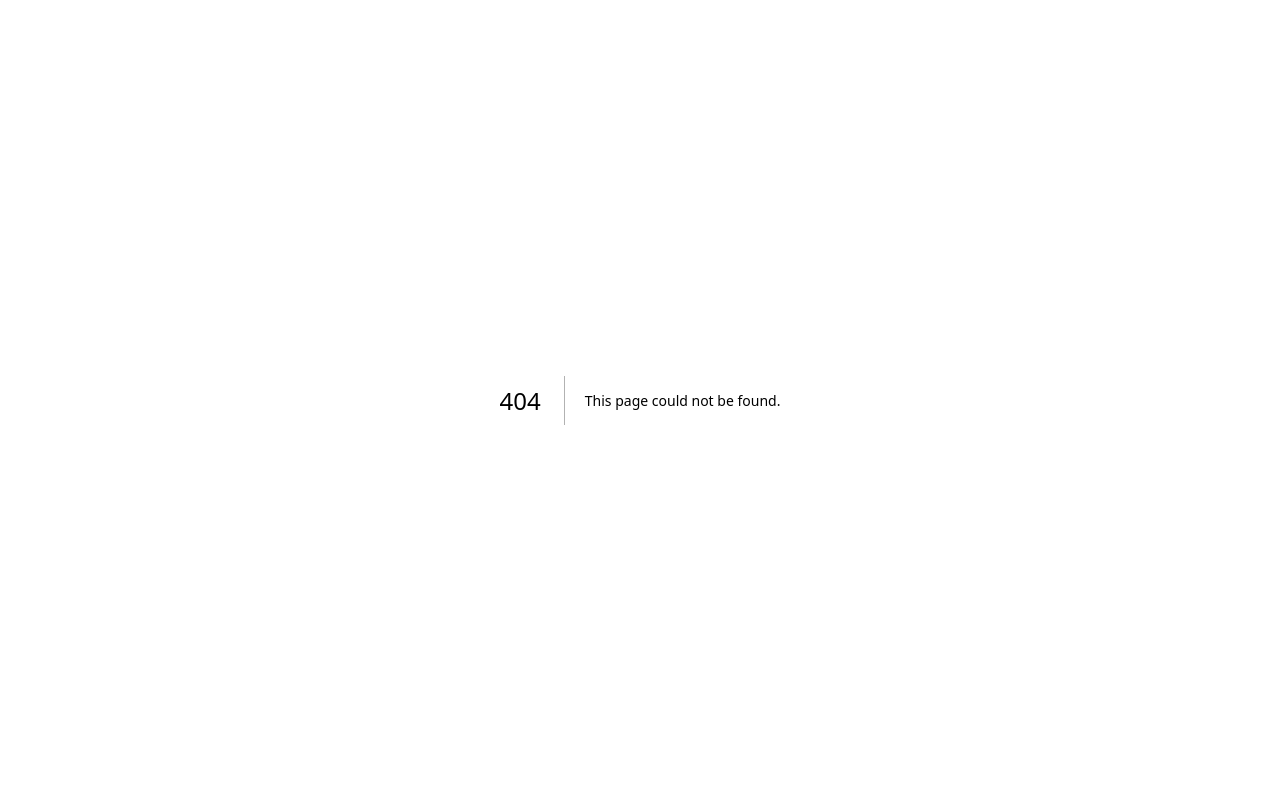
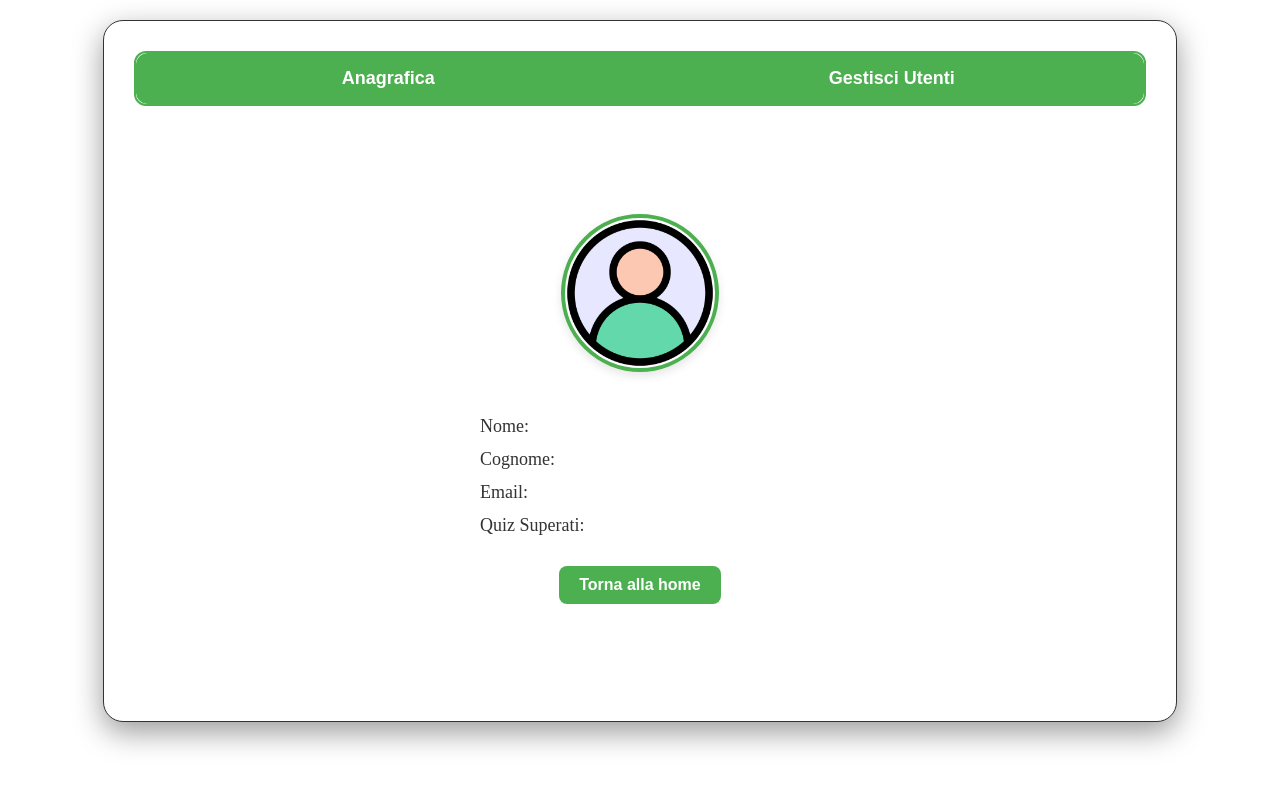
Before and after one commit to powerdom00/tech4all, a Next.js app in the folder client/: page /areaAmministratore in a window 1280 px wide. Before the commit this address had no page. Shown: the top 788 px of the page. Built offline with nearby package versions, Linux system fonts and the light colour scheme.

Commit message:
Creazione pagina areaAmministratore e modfiche all'header
Creata la sezione di anagrafica dell'area degli amministratori e fatto un controllo sulla sessione nell'header per visualizzare areaUtente o areaAmministratore in base al ruolo

```diff
--- /dev/null
+++ b/client/pages/areaAmministratore.tsx
@@ -0,0 +1,153 @@
+import React, { useEffect, useState } from "react";
+import { useAuth } from "./context/AuthContext";
+import "../src/app/css/AreaUtente.css";
+import Link from "next/link";
+
+const AreaAmministratore: React.FC = () => {
+  const { user } = useAuth();
+  const [userData, setUserData] = useState({
+    id: 0,
+    nome: "",
+    cognome: "",
+    email: "",
+    quiz_superati: "",
+  });
+  const [activeTab, setActiveTab] = useState("Anagrafica");
+
+  // Dati statici degli utenti
+  const utenti = [
+    {
+      id: 1,
+      nome: "Giuseppe",
+      cognome: "Verdi",
+      email: "giuseppe.verdi@example.com",
+      quiz_superati: 5,
+      ruolo: true, // admin
+    },
+    {
+      id: 2,
+      nome: "Maria",
+      cognome: "Rossi",
+      email: "maria.rossi@example.com",
+      quiz_superati: 3,
+      ruolo: false, // utente
+    },
+    {
+      id: 3,
+      nome: "Luca",
+      cognome: "Bianchi",
+      email: "luca.bianchi@example.com",
+      quiz_superati: 2,
+      ruolo: false, // utente
+    },
+  ];
+
+  useEffect(() => {
+    if (user) {
+      setUserData({
+        id: user.id,
+        nome: user.nome || "",
+        cognome: user.cognome || "",
+        email: user.email || "",
+        quiz_superati: user.quiz_superati || "0",
+      });
+    }
+  }, [user]);
+
+  const renderContent = () => {
+    switch (activeTab) {
+      case "Anagrafica":
+        return (
+          <>
+            <div className="profile-info">
+              <div className="profile-row">
+                <span>Nome:</span>
+                <span>{userData.nome}</span>
+              </div>
+              <div className="profile-row">
+                <span>Cognome:</span>
+                <span>{userData.cognome}</span>
+              </div>
+              <div className="profile-row">
+                <span>Email:</span>
+                <span>{userData.email}</span>
+              </div>
+              <div className="profile-row">
+                <span>Quiz Superati:</span>
+                <span>{userData.quiz_superati}</span>
+              </div>
+            </div>
+          </>
+        );
+      case "Gestisci Utenti":
+        return (
+          <div className="users-container">
+            <h2>Gestisci Utenti</h2>
+            {utenti.length === 0 ? (
+              <p>Nessun utente trovato.</p>
+            ) : (
+              <ul className="user-list">
+                {utenti.map((utente) => (
+                  <li key={utente.id} className="user-item">
+                    <div>
+                      <strong>Nome:</strong> {utente.nome} {utente.cognome}
+                    </div>
+                    <div>
+                      <strong>Email:</strong> {utente.email}
+                    </div>
+                    <div>
+                      <strong>Quiz Superati:</strong> {utente.quiz_superati}
+                    </div>
+                    <div>
+                      <strong>Ruolo:</strong>{" "}
+                      {utente.ruolo ? "Admin" : "Utente"}
+                    </div>
+                  </li>
+                ))}
+              </ul>
+            )}
+          </div>
+        );
+      default:
+        return null;
+    }
+  };
+
+  return (
+    <div className="main-container">
+      <div className="tab-container">
+        <button
+          className={`tab-button ${activeTab === "Anagrafica" ? "active" : ""}`}
+          onClick={() => setActiveTab("Anagrafica")}
+        >
+          Anagrafica
+        </button>
+        <button
+          className={`tab-button ${
+            activeTab === "Gestisci Utenti" ? "active" : ""
+          }`}
+          onClick={() => setActiveTab("Gestisci Utenti")}
+        >
+          Gestisci Utenti
+        </button>
+      </div>
+      <div className="content-container">
+        <div className="profile-container">
+          {activeTab === "Anagrafica" && (
+            <div className="avatar-placeholder">
+              <img src="/Media/areaUtente.png" alt="Avatar" />
+            </div>
+          )}
+          {renderContent()}
+        </div>
+        <div className="home-button-container">
+          <Link href="/homepage">
+            <button className="home-button">Torna alla home</button>
+          </Link>
+        </div>
+      </div>
+    </div>
+  );
+};
+
+export default AreaAmministratore;
--- a/client/pages/context/AuthContext.tsx
+++ b/client/pages/context/AuthContext.tsx
@@ -12,6 +12,7 @@ interface User {
   id: number;
   nome: string;
   email: string;
+  ruolo: string;
 }
 
 interface AuthContextType {
--- a/client/pages/login.tsx
+++ b/client/pages/login.tsx
@@ -29,6 +29,7 @@ export default function LoginPage() {
 
       const data = await res.json();
 
+      console.log("Dati utente ricevuti dal backend:", data);
       // Passa i dati dell'utente al contesto
       login(data.user);
 
--- a/client/src/app/css/AreaUtente.css
+++ b/client/src/app/css/AreaUtente.css
@@ -63,7 +63,7 @@
 
 .profile-container {
   display: flex;
-  flex-direction: row;
+  flex-direction: column;
   align-items: center;
   justify-content: center;
   gap: 40px;
```
Also changed, not shown: client/pages/areaUtente.tsx (+105 -22 lines), client/src/app/Components/Header.tsx (+13 -5 lines).
